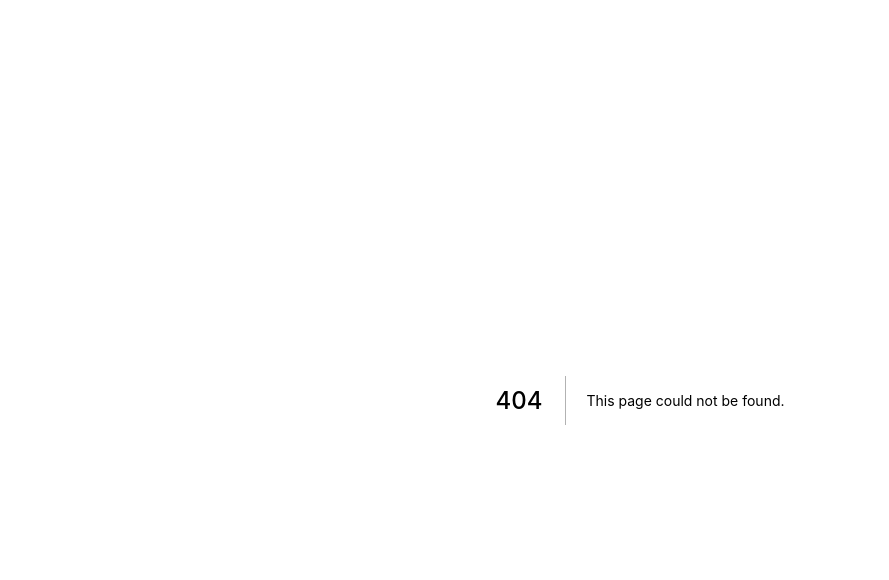
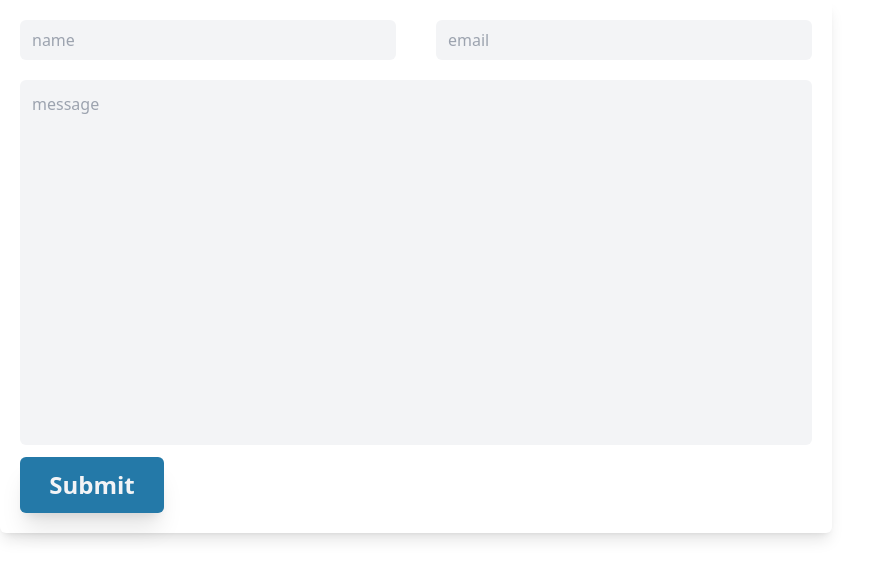
Before and after one commit to ElenaDierickx/Portfolio-Next, a Next.js app: page /components/contactForm in a window 1280 px wide. Before the commit this address had no page. Shown: the top 580 px of the page, without its empty margins (0-889 px from the left). Built offline with nearby package versions, Linux system fonts and the light colour scheme.

Commit message:
Contact functionality

```diff
--- a/pages/components/contact.js
+++ b/pages/components/contact.js
@@ -1,6 +1,7 @@
 import { FontAwesomeIcon } from "@fortawesome/react-fontawesome";
 import { faEnvelope } from "@fortawesome/free-solid-svg-icons";
 import { faGithub, faLinkedin } from "@fortawesome/free-brands-svg-icons";
+import ContactForm from "./contactForm";
 
 export default function Contact() {
     return (
@@ -10,7 +11,7 @@ export default function Contact() {
                 <div className="md:ml-20 ml-10 w-full">
                     <h7 className="font-semibold xl:text-7xl lg:text-6xl md:text-5xl text-4xl">Contact me</h7>
                     <div className="flex lg:flex-row flex-col w-full h-full lg:mt-10 mt-3">
-                        <div className="xl:w-[52rem] lg:w-4/6 w-11/12 h-4/6 bg-white rounded-md shadow-lg p-5 flex flex-col ">
+                        {/* <div className="xl:w-[52rem] lg:w-4/6 w-11/12 h-4/6 bg-white rounded-md shadow-lg p-5 flex flex-col ">
                             <div className="flex md:flex-row flex-col justify-between">
                                 <input className="w-full h-10 bg-gray-100 rounded-md p-3 mr-5" placeholder="name" />
                                 <input className="w-full h-10 bg-gray-100 rounded-md p-3 md:ml-5 md:mt-0 mt-3" placeholder="email" />
@@ -19,14 +20,21 @@ export default function Contact() {
                             <button className="py-3 px-4 bg-[#2479A8] rounded-md text-gray-100 sm:text-2xl text-xl font-semibold transition ease-in-out hover:scale-105 duration-300 shadow-xl w-36 mt-3">
                                 Submit
                             </button>
-                        </div>
+                        </div> */}
+                        <ContactForm />
                         <div className="lg:ml-10 lg:mt-0 mt-3">
                             <h8 className="font-semibold xl:text-5xl lg:text-3xl text-2xl">Or find me at</h8>
                             <p className="lg:text-xl text-lg">elena.dierickx@outlook.be</p>
                             <div className="flex flex-row lg:mt-3 mt-1">
-                                <FontAwesomeIcon icon={faEnvelope} className="lg:w-10 w-7" />
-                                <FontAwesomeIcon icon={faGithub} className="lg:w-10 w-7 ml-3" />
-                                <FontAwesomeIcon icon={faLinkedin} className="lg:w-10 w-7 ml-3" />
+                                <a href="mailto: elena.dierickx@outlook.be" target="_blank" rel="noreferrer">
+                                    <FontAwesomeIcon icon={faEnvelope} className="lg:w-10 w-7" />
+                                </a>
+                                <a href="https://github.com/ElenaDierickx" target="_blank" rel="noreferrer">
+                                    <FontAwesomeIcon icon={faGithub} className="lg:w-10 w-7 ml-3" />
+                                </a>
+                                <a href="https://www.linkedin.com/in/elena-dierickx" target="_blank" rel="noreferrer">
+                                    <FontAwesomeIcon icon={faLinkedin} className="lg:w-10 w-7 ml-3" />
+                                </a>
                             </div>
                         </div>
                     </div>
--- /dev/null
+++ b/pages/components/contactForm.js
@@ -0,0 +1,55 @@
+import React, { useState } from "react";
+
+const FORM_ENDPOINT = "https://public.herotofu.com/v1/e252cf60-279d-11ed-9d54-c9f9d2b00e7b";
+
+const ContactForm = () => {
+    const [submitted, setSubmitted] = useState(false);
+    const handleSubmit = () => {
+        setTimeout(() => {
+            setSubmitted(true);
+        }, 100);
+    };
+
+    if (submitted) {
+        return (
+            <div className="xl:w-[52rem] lg:w-4/6 w-11/12 h-4/6 bg-white rounded-md shadow-lg p-5 flex flex-col">
+                <p className="text-2xl font-semibold">Thank you!</p>
+                <p className="text-md">I&apos;ll be in touch soon.</p>
+            </div>
+        );
+    }
+
+    return (
+        <form
+            action={FORM_ENDPOINT}
+            onSubmit={handleSubmit}
+            method="POST"
+            target="_blank"
+            className="xl:w-[52rem] lg:w-4/6 w-11/12 h-4/6 bg-white rounded-md shadow-lg p-5 flex flex-col"
+        >
+            <div className="flex md:flex-row flex-col justify-between">
+                <input className="w-full h-10 bg-gray-100 rounded-md p-3 mr-5" placeholder="name" name="Name" id="name" type="text" required />
+                <input
+                    className="w-full h-10 bg-gray-100 rounded-md p-3 md:ml-5 md:mt-0 mt-3"
+                    placeholder="email"
+                    name="Email"
+                    id="email"
+                    type="email"
+                    required
+                />
+            </div>
+            <textarea
+                className="w-full h-full bg-gray-100 rounded-md p-3 md:mt-5 mt-3 resize-none"
+                placeholder="message"
+                name="message"
+                id="message"
+                required
+            />
+            <button className="py-3 px-4 bg-[#2479A8] rounded-md text-gray-100 sm:text-2xl text-xl font-semibold transition ease-in-out hover:scale-105 duration-300 shadow-xl w-36 mt-3">
+                Submit
+            </button>
+        </form>
+    );
+};
+
+export default ContactForm;
```
